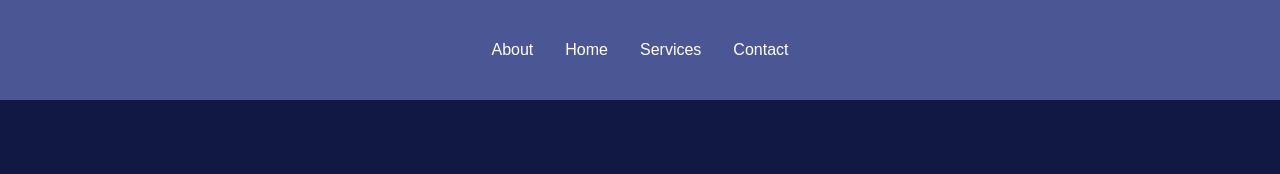
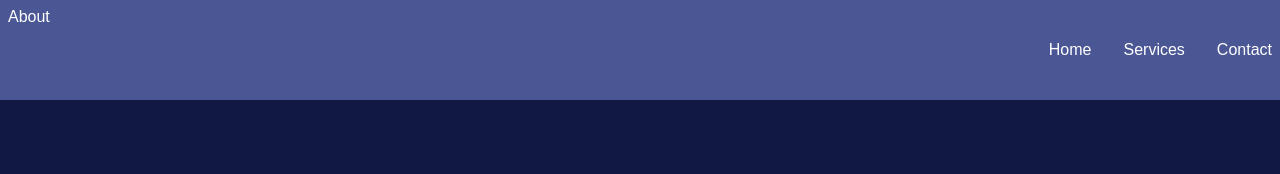
Before and after one commit to Dorcas-code/fullStack_Paul, a plain HTML site: page Week1/flex-box/index.html in a window 1280 px wide. Shown: the top 174 px of the page. Drawn offline with Linux system fonts and the light colour scheme.

Commit message:
flex-grow align-self

```diff
--- a/Week1/flex-box/style.css
+++ b/Week1/flex-box/style.css
@@ -51,6 +51,16 @@ nav {
   !Default order of all other flex children is 0, so this will move the element to the end of the flex children
   * Need to change value of other flex children to move this element to specific position
   */
+  flex-grow: 4;
+  /* ? Flex-grow,
+      *Each element take up space of 1
+      * flex-grow: 4, will take up 4 times the space of other flex children
+     *indivifual elemnet size adjustment  */
+  align-self: flex-start;
+  /* ? Align-self,
+      *Adjusts the position of individual flex children on the cross axis
+      *Overrides the align-items property of the parent container
+  */
 }
 
 .nav-link {
```
